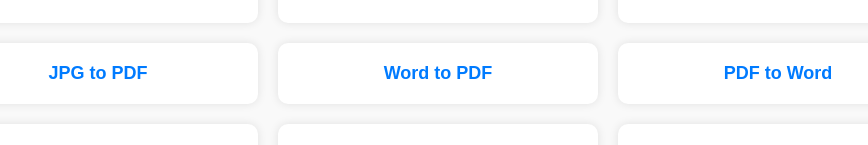
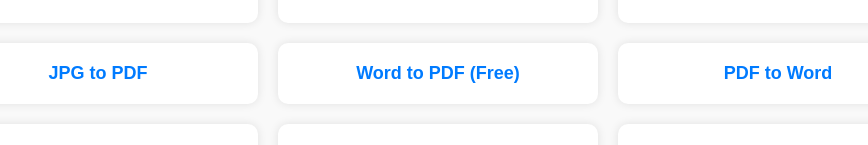
Before and after one commit to abhishek17073/Qickflipflie-png2jpg-converter, a plain HTML site: page all-tools.html in a window 1280 px wide. Shown: the part 175-320 px from the top of the page, without its empty margins (202-1070 px from the left). Drawn offline with Linux system fonts and the light colour scheme.

Commit message:
added word to pdf battaon

```diff
--- a/all-tools.html
+++ b/all-tools.html
@@ -48,7 +48,7 @@
     <div class="tool-card"><a href="jpg-to-png.html">JPG to PNG</a></div>
     <div class="tool-card"><a href="pdf-to-jpg.html">PDF to JPG</a></div>
     <div class="tool-card"><a href="jpg-to-pdf.html">JPG to PDF</a></div>
-    <div class="tool-card"><a href="word-to-pdf.html">Word to PDF</a></div>
+<div class="tool-card"><a href="word-to-pdf-free-redirect.html">Word to PDF (Free)</a></div>
     <div class="tool-card"><a href="pdf-to-word.html">PDF to Word</a></div>
     <div class="tool-card"><a href="html-to-pdf.html">HTML to PDF</a></div>
     <div class="tool-card"><a href="image-compressor.html">Image Compressor</a></div>
```
